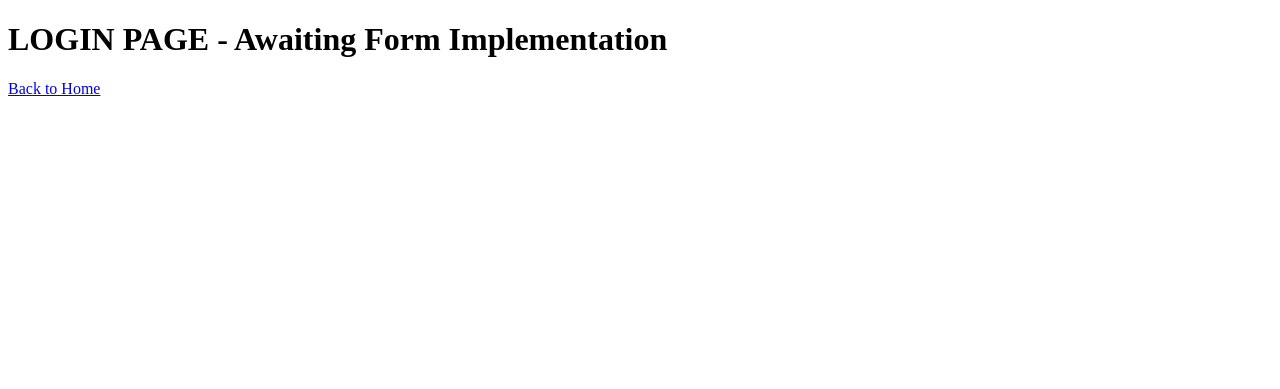
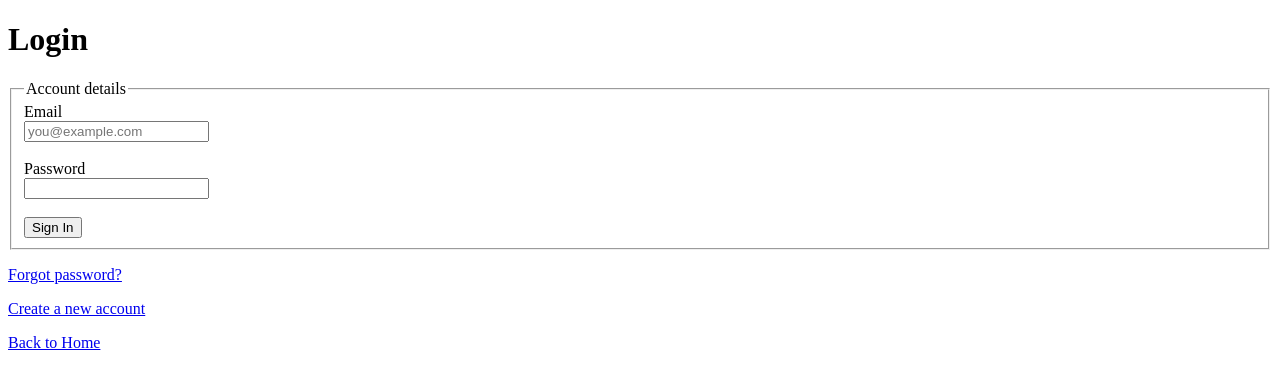
Before and after one commit to MarcoZafra23/group3LabB, a Flask app: page /login in a window 1280 px wide. Shown: the top 389 px of the page. Run offline with Flask 3, Linux system fonts and the light colour scheme.

Commit message:
Update login.html

```diff
--- a/templates/login.html
+++ b/templates/login.html
@@ -1,13 +1,53 @@
 <!DOCTYPE html>
 <html lang="en">
 <head>
-    <meta charset="UTF-8">
-    <meta name="viewport" content="width=device-width, initial-scale=1.0">
-    <title>Login Page</title>
-    <link rel="stylesheet" href="{{ url_for('static', filename='css/style.css') }}">
+  <meta charset="utf-8" />
+  <meta name="viewport" content="width=device-width, initial-scale=1" />
+  <title>Login</title>
 </head>
 <body>
-    <h1>LOGIN PAGE - Awaiting Form Implementation</h1>
-    <p><a href="/">Back to Home</a></p>
+  <header>
+    <h1>Login</h1>
+  </header>
+
+  <!--LOGIN PAGE PURE HTML-->
+  <main>
+    <form action="/login" method="post" autocomplete="on">
+      <fieldset>
+        <legend>Account details</legend>
+
+        <label for="email">Email</label><br />
+        <input
+          type="email"
+          id="email"
+          name="email"
+          placeholder="you@example.com"
+          required
+        /><br /><br />
+
+        <label for="password">Password</label><br />
+        <input
+          type="password"
+          id="password"
+          name="password"
+          minlength="6"
+          required
+        /><br /><br />
+
+        <button type="submit">Sign In</button>
+      </fieldset>
+    </form>
+
+    <!--MOCK UP LINKS FOR FORGOT PASSWORD AND REGISTER ACC-->
+    <p>
+      <a href="/forgot-password">Forgot password?</a>
+    </p>
+    <p>
+      <a href="/register">Create a new account</a>
+    </p>
+    <p>
+      <a href="/">Back to Home</a>
+    </p>
+  </main>
 </body>
 </html>
```
